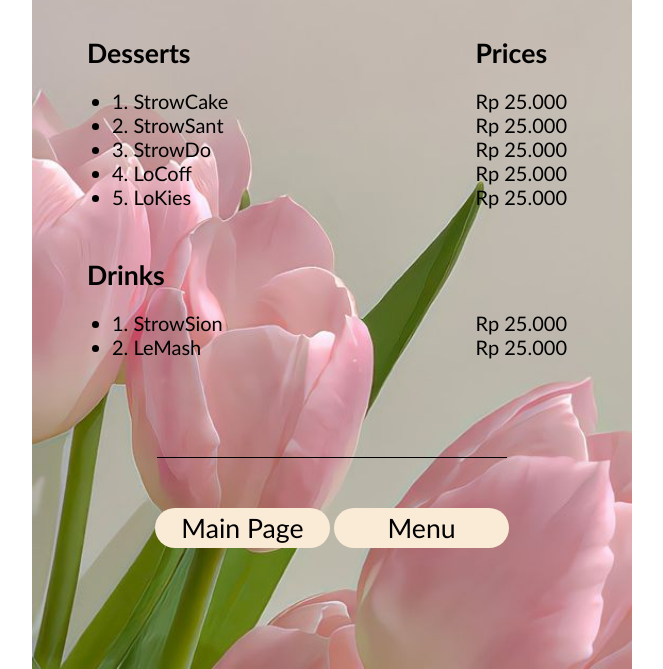
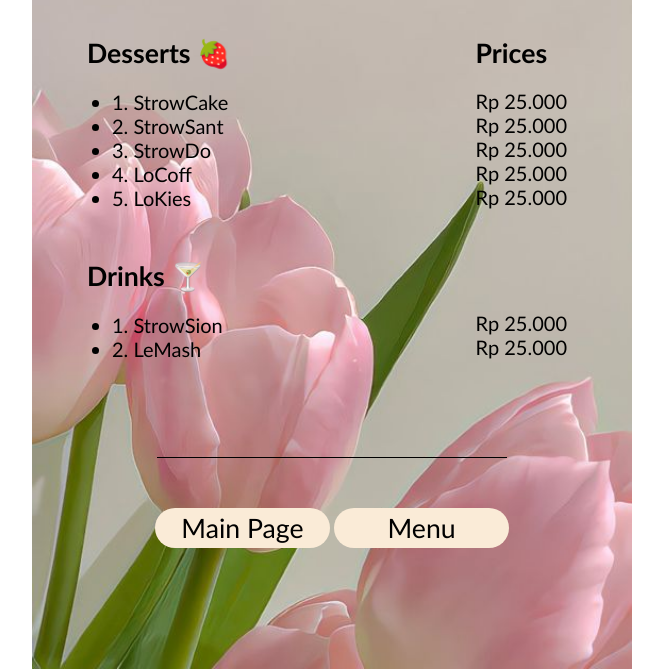
Before and after one commit to jessicaNC15/project-akhir-semester, a plain HTML site: page priceList.html in a window 1280 px wide. Shown: the part 131-800 px from the top of the page, without its empty margins (308-971 px from the left). Drawn offline with Linux system fonts and the light colour scheme.

Commit message:
menambahkan emoji

```diff
--- a/priceList.html
+++ b/priceList.html
@@ -133,7 +133,7 @@
 
             <div class="menu">
                 <div class="desserts">
-                    <h2>Desserts</h2>
+                    <h2>Desserts 🍓</h2>
                     <ul>
                         <li>1. StrowCake</li>
                         <li>2. StrowSant</li>
@@ -144,7 +144,7 @@
                 </div>
 
                 <div class="drinks">
-                    <h2>Drinks</h2>
+                    <h2>Drinks 🍸</h2>
                     <ul>
                         <li>1. StrowSion</li>
                         <li>2. LeMash</li>
```
Also changed, not shown: history.html (+1 -1 lines).
